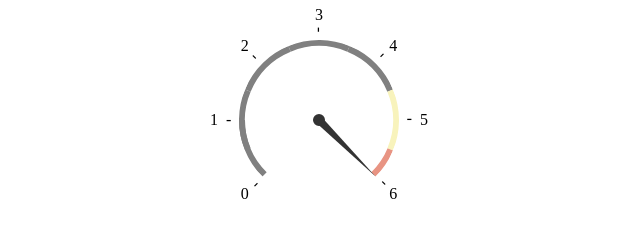
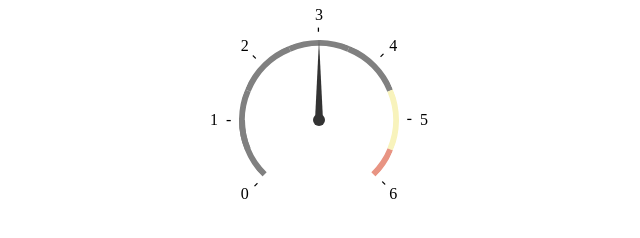
Before and after one commit to everyonesdesign/gauge, a website: page demo/index.html in a window 1280 px wide. Shown: the full height of the page, 321-961 px from the left. Drawn offline with nearby package versions, Linux system fonts and the light colour scheme.

Commit message:
changed progress to percentage

```diff
--- a/demo/index.html
+++ b/demo/index.html
@@ -22,7 +22,7 @@
 <script>
 
     var myGauge = gauge(document.querySelector(".gauge"), {
-        currentIndex: 4,
+        arrowPercentage: 4/6,
         marks: [0,1,2,3,4,5,6],
         colors: [
             {
@@ -38,7 +38,7 @@
         aperture: 270
     });
     setTimeout(function() {
-        myGauge.setCurrentIndex(6);
+        myGauge.setArrowPercentage(3/6);
     }, 500)
 
 </script>
--- a/dest/gauge.js
+++ b/dest/gauge.js
@@ -35,7 +35,7 @@ var gauge = function (el, data, options) {
         }
 
         //add arrow (and axis)
-        var arrow = gauge.getArrow(data.currentIndex, data.marks.length-1, el.clientWidth, options.aperture);
+        var arrow = gauge.getArrow(data.arrowPercentage, el.clientWidth, options.aperture);
         el.appendChild(arrow);
 
         return {
@@ -43,11 +43,11 @@ var gauge = function (el, data, options) {
                 gauge.extend(data, newData);
                 draw();
             },
-            setCurrentIndex: function(newIndex) {
+            setArrowPercentage: function(newIndex) {
                 gauge.extend(data, {
-                    currentIndex: newIndex
+                    arrowPercentage: newIndex
                 });
-                gauge.setArrowRotation(arrow, newIndex, data.marks.length-1, options.aperture);
+                gauge.setArrowRotation(arrow, data.arrowPercentage, options.aperture);
             }
         }
 
@@ -102,12 +102,12 @@ gauge.extend(gauge, {
         outerDiv.style.top = 0;
         outerDiv.style.left = 0;
         outerDiv.style.overflow = "hidden";
+        outerDiv.style.width = width + "px";
+        outerDiv.style.height = width / 2 + "px";
         innerDiv.style.overflow = "hidden";
-        outerDiv.style.width = width + "px";
         innerDiv.style.width = width + "px";
+        innerDiv.style.height = width / 2 + "px";
         circle.style.width = width + "px";
-        outerDiv.style.height = width / 2 + "px";
-        innerDiv.style.height = width / 2 + "px";
         circle.style.height = width + "px";
 
         var initialRotation = (360 - aperture) / 2;
@@ -167,13 +167,13 @@ gauge.extend(gauge, {
             labelText.style[gauge.vendors[i] + "transform"] = "rotate(-" + sectionRotation + "deg)";
         }
 
-        labelText.innerText = text;
+        labelText.innerHTML = text;
 
         label.appendChild(labelText);
         return label;
 
     },
-    getArrow: function (index, total, width, aperture) {
+    getArrow: function (percentage, width, aperture) {
 
         var axis = document.createElement("div");
         axis.className = "gauge-arrow";
@@ -199,15 +199,14 @@ gauge.extend(gauge, {
             axis.style[gauge.vendors[i] + "border-radius"] = "50%";
         }
 
-        gauge.setArrowRotation(axis, index, total, aperture);
+        gauge.setArrowRotation(axis, percentage, aperture);
 
         axis.appendChild(arrow);
         return axis;
 
     },
-    setArrowRotation: function(axis, index, total, aperture) {
+    setArrowRotation: function(axis, percentage, aperture) {
         var initialRotation = (360 - aperture) / 2;
-        var percentage = index/(total);
         var sectionRotation = 270 + initialRotation + (aperture * percentage);
         for (var i = 0; i < gauge.vendors.length; i++) {
             axis.style[gauge.vendors[i] + "transform"] = "rotate(" + sectionRotation + "deg)";
```
Also changed, not shown: src/gauge.js (+11 -12 lines), dest/gauge.min.js.
